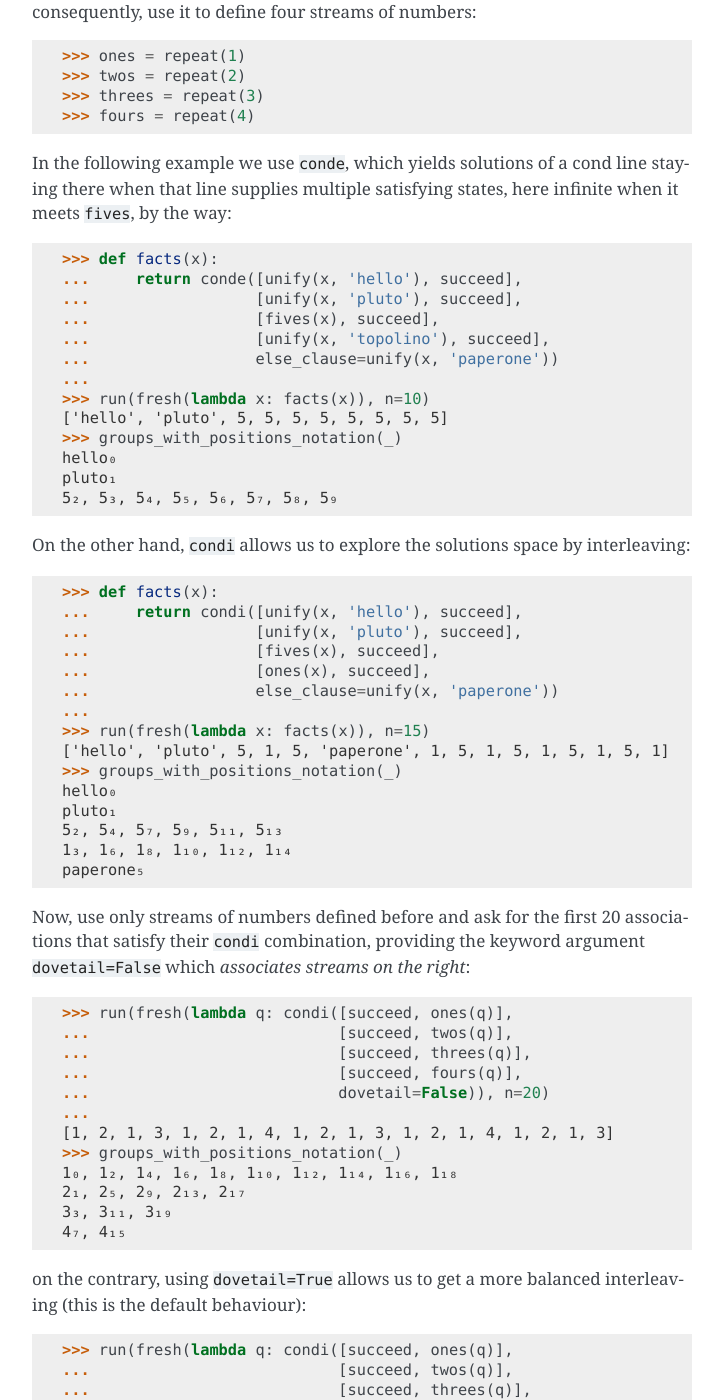
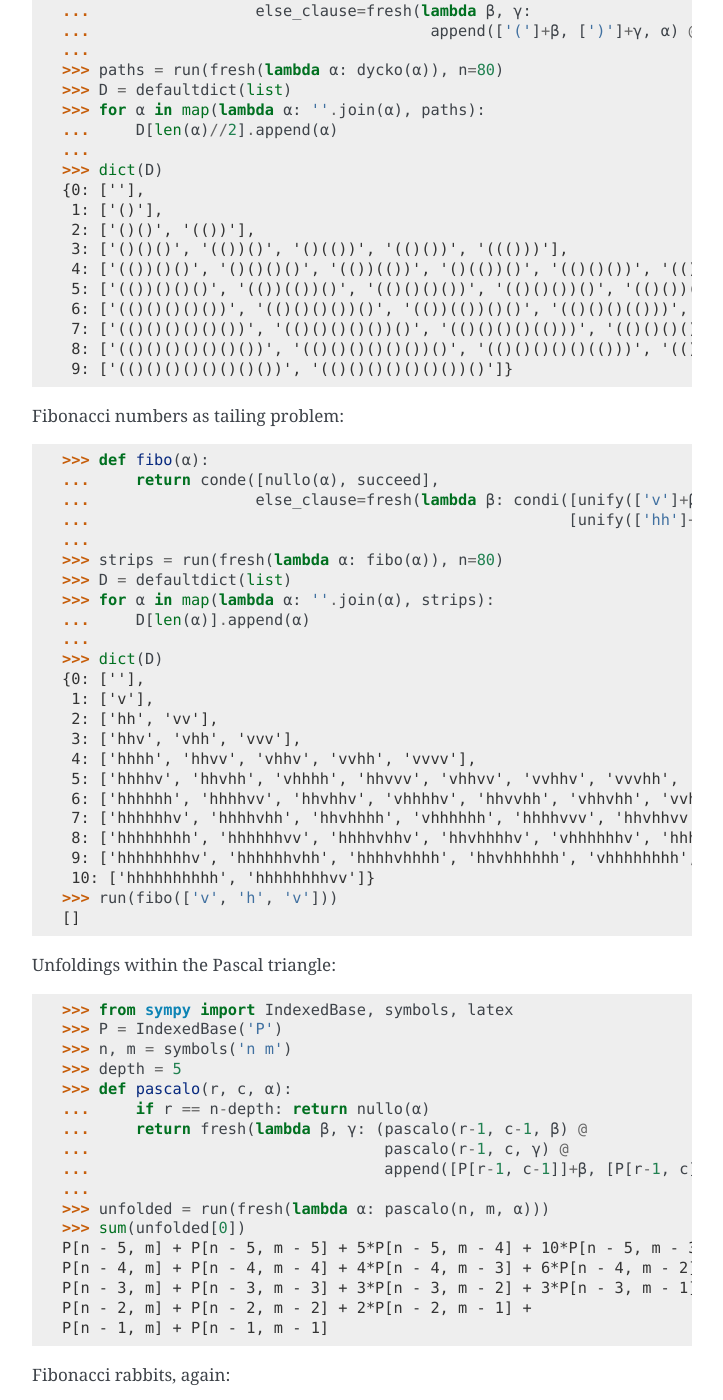
Before and after one commit to massimo-nocentini/microkanrenpy, a Sphinx documentation site: the page built from docs/source/primer.rst, in a window 1280 px wide and 1400 px high, scrolled down 6661 px. Shown: the whole window, without its empty margins (388-1111 px from the left). Built offline with Sphinx 7.4.7, drawn with Linux system fonts in a browser that asks for light colours; some of the changed text lies outside the part shown.

Commit message:
Add a section *Combinatorics* in the Primer document.

```diff
--- a/docs/source/primer.rst
+++ b/docs/source/primer.rst
@@ -18,6 +18,12 @@ First of all we start importing objects and definitions of the logic system:
     >>> from muk.ext import *
     >>> from muk.utils import *
 
+Moreover, our definitions lies on the following imports:
+
+.. doctest::
+
+    >>> from collections import defaultdict, Counter
+    >>> from functools import lru_cache
 
 We use the interface function :py:func:`run <muk.core.run>` to ask for
 substitutions that satisfy the relation under study; moreover, nouns *relation*,
@@ -198,8 +204,8 @@ grandfather toy example:
     [['paul', 'tom'], ['jason', 'peter'], ['tom', 'brian']]
 
 
-``η-inversion``
-~~~~~~~~~~~~~~~
+η-inversion
+~~~~~~~~~~~
 
 Let us define a relation that yields countably many 5 objects; in order to do
 that, the usual solution is to write a recursive definition. However, we
@@ -339,6 +345,107 @@ Some examples follow:
      [['cake', 'with', 'ice'], ['d', 't']],
      [['cake', 'with', 'ice', 'd'], ['t']],
      [['cake', 'with', 'ice', 'd', 't'], []]]
+
+
+Combinatorics
+~~~~~~~~~~~~~
+
+It is possible to generate the set of *Dyck paths* as it follows:
+
+.. doctest::
+
+    >>> def dycko(α):
+    ...     return conde([nullo(α), succeed],
+    ...                  else_clause=fresh(lambda β, γ:
+    ...                                     append(['(']+β, [')']+γ, α) @ (dycko(β) @ dycko(γ))))
+    ...
+    >>> paths = run(fresh(lambda α: dycko(α)), n=80)
+    >>> D = defaultdict(list)
+    >>> for α in map(lambda α: ''.join(α), paths):
+    ...     D[len(α)//2].append(α)
+    ...
+    >>> dict(D) #doctest: +NORMALIZE_WHITESPACE
+    {0: [''],
+     1: ['()'],
+     2: ['()()', '(())'],
+     3: ['()()()', '(())()', '()(())', '(()())', '((()))'],
+     4: ['(())()()', '()()()()', '(())(())', '()(())()', '(()()())', '(()())()', '()()(())', '(()(()))', '((()))()', '()(()())', '((())())', '()((()))', '((()()))', '(((())))'],
+     5: ['(())()()()', '(())(())()', '(()()()())', '(()()())()', '(()())()()', '(())()(())', '()(())()()', '(()()(()))', '((()))()()', '(())(()())', '()()()()()', '(()(()))()', '(()())(())', '((())()())', '((()))(())', '()(())(())', '(())((()))', '()()(())()', '((())())()', '()(()()())', '(()(())())', '()(()())()'],
+     6: ['(()()()()())', '(()()()())()', '(())(())()()', '(()()()(()))', '(()()())()()', '(())()()()()', '(()()(()))()', '(()())()()()', '((())()()())', '((()))()()()', '(())(())(())', '(()(()))()()', '(()())(())()', '(())()(())()', '((())()())()', '(()()())(())', '((()))(())()', '(())(()()())', '()(())()()()', '(()(())()())', '(()())()(())'],
+     7: ['(()()()()()())', '(()()()()())()', '(()()()()(()))', '(()()()())()()', '(()()()(()))()', '((())()()()())', '(()()(()))()()'],
+     8: ['(()()()()()()())', '(()()()()()())()', '(()()()()()(()))', '(()()()()())()()', '(()()()()(()))()'],
+     9: ['(()()()()()()()())', '(()()()()()()())()']}
+
+Fibonacci numbers as tailing problem:
+
+.. doctest::
+
+    >>> def fibo(α):
+    ...     return conde([nullo(α), succeed],
+    ...                  else_clause=fresh(lambda β: condi([unify(['v']+β, α), fibo(β)],
+    ...                                                    [unify(['hh']+β, α), fibo(β)])))
+    ...
+    >>> strips = run(fresh(lambda α: fibo(α)), n=80)
+    >>> D = defaultdict(list)
+    >>> for α in map(lambda α: ''.join(α), strips):
+    ...     D[len(α)].append(α)
+    ...
+    >>> dict(D) #doctest: +NORMALIZE_WHITESPACE
+    {0: [''],
+     1: ['v'],
+     2: ['hh', 'vv'],
+     3: ['hhv', 'vhh', 'vvv'],
+     4: ['hhhh', 'hhvv', 'vhhv', 'vvhh', 'vvvv'],
+     5: ['hhhhv', 'hhvhh', 'vhhhh', 'hhvvv', 'vhhvv', 'vvhhv', 'vvvhh', 'vvvvv'],
+     6: ['hhhhhh', 'hhhhvv', 'hhvhhv', 'vhhhhv', 'hhvvhh', 'vhhvhh', 'vvhhhh', 'hhvvvv', 'vhhvvv', 'vvhhvv', 'vvvhhv', 'vvvvhh', 'vvvvvv'],
+     7: ['hhhhhhv', 'hhhhvhh', 'hhvhhhh', 'vhhhhhh', 'hhhhvvv', 'hhvhhvv', 'vhhhhvv', 'hhvvhhv', 'vhhvhhv', 'vvhhhhv', 'hhvvvhh', 'vhhvvhh', 'vvhhvhh', 'vvvhhhh', 'hhvvvvv', 'vhhvvvv', 'vvhhvvv', 'vvvhhvv', 'vvvvhhv'],
+     8: ['hhhhhhhh', 'hhhhhhvv', 'hhhhvhhv', 'hhvhhhhv', 'vhhhhhhv', 'hhhhvvhh', 'hhvhhvhh', 'vhhhhvhh', 'hhvvhhhh', 'vhhvhhhh', 'vvhhhhhh', 'hhhhvvvv', 'hhvhhvvv', 'vhhhhvvv', 'hhvvhhvv', 'vhhvhhvv', 'vvhhhhvv'],
+     9: ['hhhhhhhhv', 'hhhhhhvhh', 'hhhhvhhhh', 'hhvhhhhhh', 'vhhhhhhhh', 'hhhhhhvvv', 'hhhhvhhvv', 'hhvhhhhvv', 'vhhhhhhvv'],
+     10: ['hhhhhhhhhh', 'hhhhhhhhvv']}
+    >>> run(fibo(['v', 'h', 'v']))
+    []
+
+Unfoldings within the Pascal triangle:
+
+.. doctest::
+
+    >>> from sympy import IndexedBase, symbols, latex
+    >>> P = IndexedBase('P')
+    >>> n, m = symbols('n m')
+    >>> depth = 5
+    >>> def pascalo(r, c, α):
+    ...     if r == n-depth: return nullo(α)
+    ...     return fresh(lambda β, γ: (pascalo(r-1, c-1, β) @
+    ...                                pascalo(r-1, c, γ) @
+    ...                                append([P[r-1, c-1]]+β, [P[r-1, c]]+γ, α)))
+    ...
+    >>> unfolded = run(fresh(lambda α: pascalo(n, m, α)))
+    >>> sum(unfolded[0]) # doctest: +NORMALIZE_WHITESPACE
+    P[n - 5, m] + P[n - 5, m - 5] + 5*P[n - 5, m - 4] + 10*P[n - 5, m - 3] + 10*P[n - 5, m - 2] + 5*P[n - 5, m - 1] +
+    P[n - 4, m] + P[n - 4, m - 4] + 4*P[n - 4, m - 3] + 6*P[n - 4, m - 2] + 4*P[n - 4, m - 1] +
+    P[n - 3, m] + P[n - 3, m - 3] + 3*P[n - 3, m - 2] + 3*P[n - 3, m - 1] +
+    P[n - 2, m] + P[n - 2, m - 2] + 2*P[n - 2, m - 1] +
+    P[n - 1, m] + P[n - 1, m - 1]
+
+Fibonacci rabbits, again:
+
+.. doctest::
+
+    >>> f = IndexedBase('f')
+    >>> def rabbitso(depth, r, α):
+    ...     if not depth:
+    ...         return nullo(α)
+    ...     return fresh(lambda β, γ: (rabbitso(depth-1, r-1, β) @
+    ...                                rabbitso(depth-1, r-2, γ) @
+    ...                                append([f[r-1]]+β, [f[r-2]]+γ, α)))
+    ...
+    >>> unfoldings = [run(fresh(lambda α: rabbitso(d, n, α))) for d in range(1, 6)]
+    >>> list(map(lambda unfold: sum(unfold[0]), unfoldings)) # doctest: +NORMALIZE_WHITESPACE
+     [f[n - 2] + f[n - 1],
+      f[n - 4] + 2*f[n - 3] + 2*f[n - 2] + f[n - 1],
+      f[n - 6] + 3*f[n - 5] + 4*f[n - 4] + 3*f[n - 3] + 2*f[n - 2] + f[n - 1],
+      f[n - 8] + 4*f[n - 7] + 7*f[n - 6] + 7*f[n - 5] + 5*f[n - 4] + 3*f[n - 3] + 2*f[n - 2] + f[n - 1],
+      f[n - 10] + 5*f[n - 9] + 11*f[n - 8] + 14*f[n - 7] + 12*f[n - 6] + 8*f[n - 5] + 5*f[n - 4] + 3*f[n - 3] + 2*f[n - 2] + f[n - 1]]
 
 
 Interleaving
```
